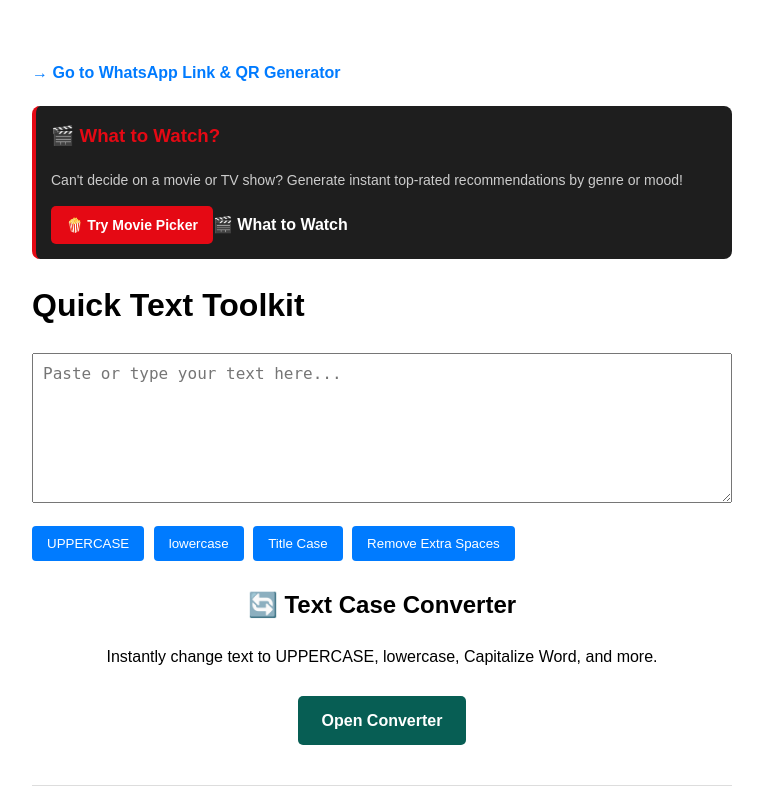
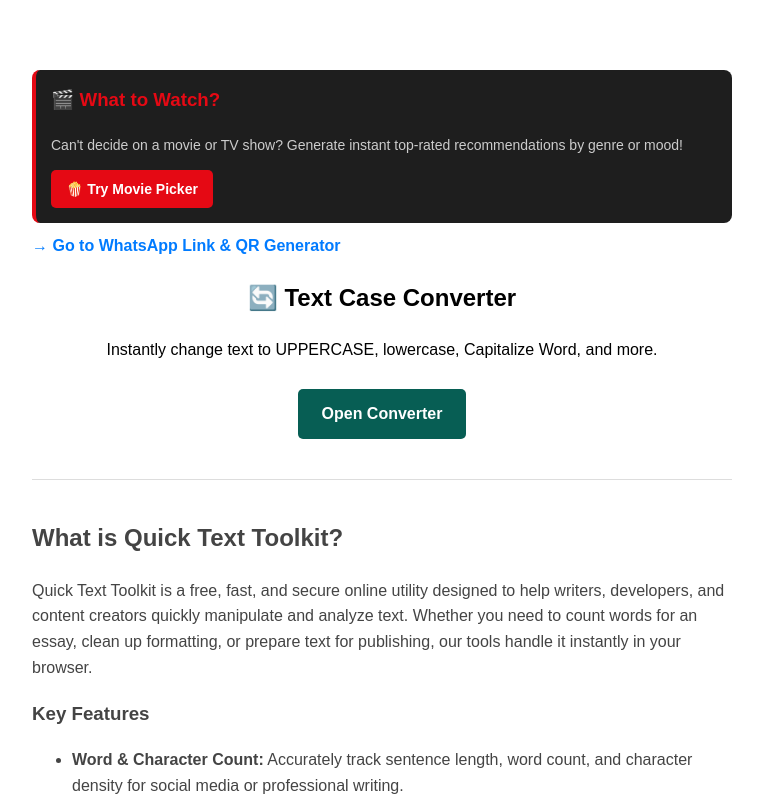
Before and after one commit to A-SODIQY/text-toolkit, a Flask app: page / in a window 1280 px wide. Shown: the top 804 px of the page, without its empty margins (258-1021 px from the left). Run offline with Flask 3, Linux system fonts and the light colour scheme.

Commit message:
Add What to Watch tool link to homepage

```diff
--- a/templates/index.html
+++ b/templates/index.html
@@ -51,6 +51,15 @@
 <meta name="twitter:image" content="https://a-soodiqy.onrender.com/static/og-image.png">
 </head>
 <body>
+<!-- What to Watch Card -->
+<div style="background: #1e1e1e; color: #fff; border-radius: 8px; padding: 15px; margin: 10px 0; border-left: 4px solid #e50914;">
+    <h3 style="margin-top: 0; color: #e50914;">🎬 What to Watch?</h3>
+    <p style="font-size: 14px; color: #ccc;">Can't decide on a movie or TV show? Generate instant top-rated recommendations by genre or mood!</p>
+    <a href="/what-to-watch" style="display: inline-block; background: #e50914; color: white; padding: 8px 15px; text-decoration: none; border-radius: 5px; font-weight: bold; font-size: 14px;">
+        🍿 Try Movie Picker
+    </a>
+</div>
+
   <!-- Navigation Link to WhatsApp Tool -->
   <div style="margin-bottom: 20px;">
   <a href="/whatsapp" style="color: #007bff; text-decoration: none; font-weight: bold;">
@@ -58,37 +67,6 @@
   </a>
 </div>
 
-<!-- What to Watch Card -->
-<div style="background: #1e1e1e; color: #fff; border-radius: 8px; padding: 15px; margin: 10px 0; border-left: 4px solid #e50914;">
-    <h3 style="margin-top: 0; color: #e50914;">🎬 What to Watch?</h3>
-    <p style="font-size: 14px; color: #ccc;">Can't decide on a movie or TV show? Generate instant top-rated recommendations by genre or mood!</p>
-    <a href="/what-to-watch" style="display: inline-block; background: #e50914; color: white; padding: 8px 15px; text-decoration: none; border-radius: 5px; font-weight: bold; font-size: 14px;">
-        🍿 Try Movie Picker
-<a href="/what-to-watch" style="color: white; text-decoration: none; margin-right: 15px; font-weight: bold;">🎬 What to Watch</a>
-</div>
-
-  <h1>Quick Text Toolkit</h1>
-    <form method="POST">
-        <textarea name="text_input" placeholder="Paste or type your text here...">{{ original_text }}</textarea>
-
-        <div class="btn-group">
-            <button type="submit" name="action" value="uppercase">UPPERCASE</button>
-            <button type="submit" name="action" value="lowercase">lowercase</button>
-            <button type="submit" name="action" value="titlecase">Title Case</button>
-            <button type="submit" name="action" value="clean_spaces">Remove Extra Spaces</button>
-        </div>
-    </form>
-
-    {% if original_text %}
-    <div class="stats">
-        <strong>Words:</strong> {{ word_count }} | <strong>Characters:</strong> {{ char_count }}
-    </div>
-
-    <h3>Processed Output</h3>
-    <div class="result">
-        <p>{{ processed_text }}</p>
-    </div>
-    {% endif %}
 <!-- New Utility Card: Case Converter -->
 <div class="card" style="margin-top: 20px; text-align: center;">
     <h2>🔄 Text Case Converter</h2>
```
